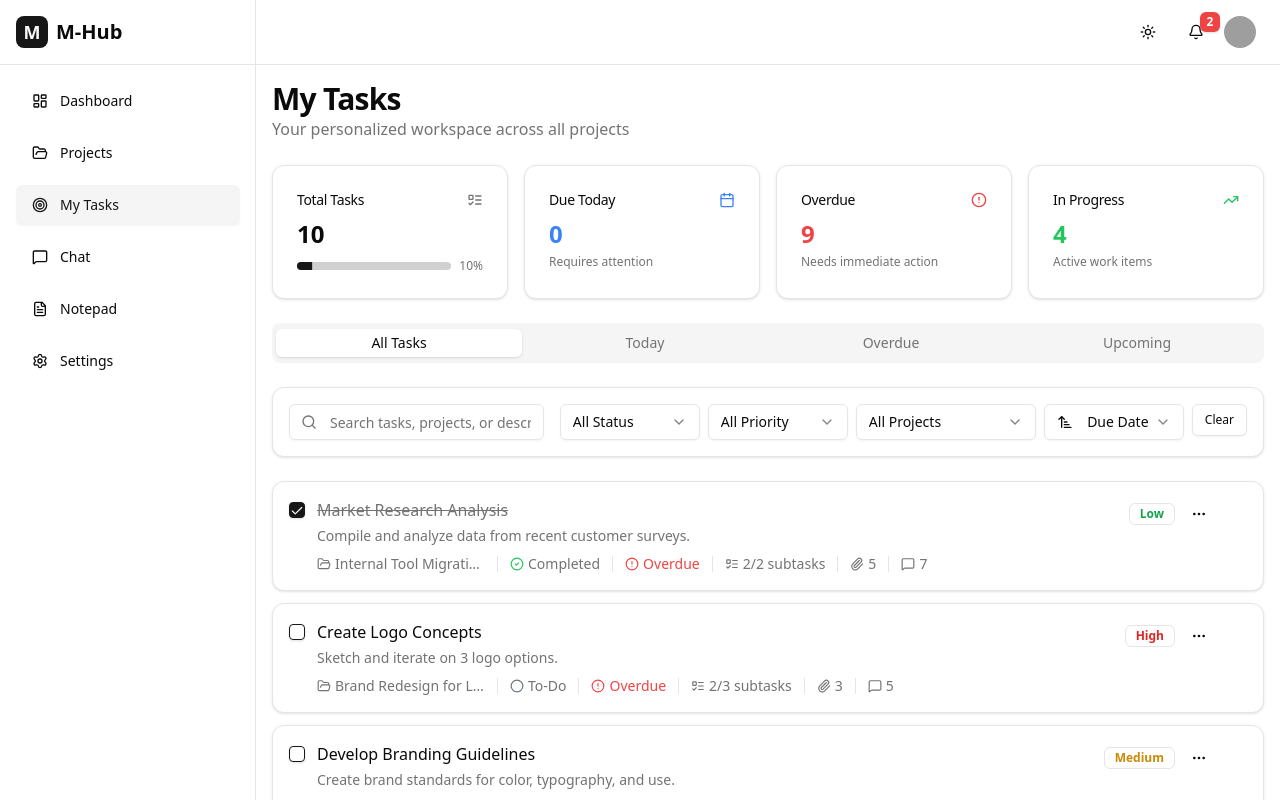
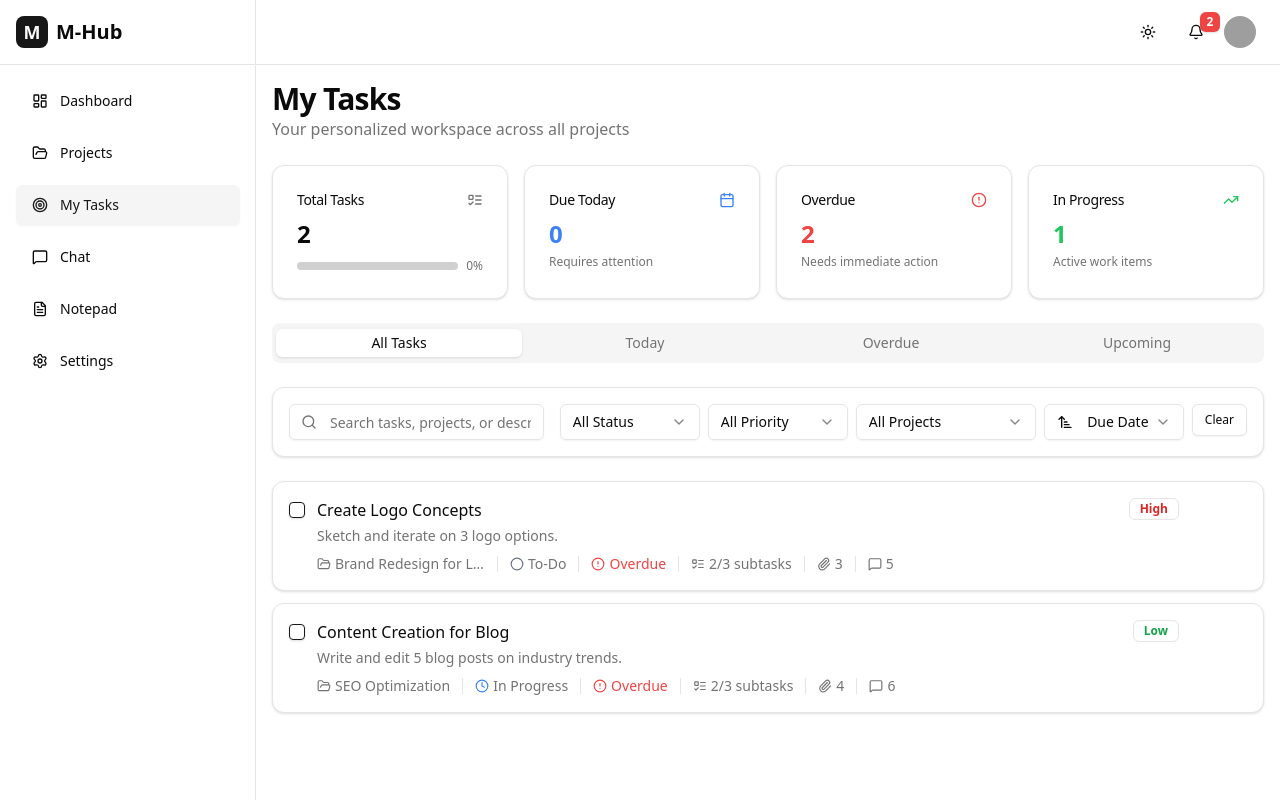
Before and after one commit to ANIEKWECHIDERA/M-Hub, a React (Vite) app in the folder client/: page /mytasks in a window 1280 px wide. Built offline with nearby package versions, Linux system fonts and the light colour scheme; grey boxes are pictures that could not be loaded.

Commit message:
Updated MyTask page to show only assined tasks

```diff
--- a/client/src/context/TaskContext.tsx
+++ b/client/src/context/TaskContext.tsx
@@ -324,7 +324,7 @@ export const TaskContextProvider = ({
       title: "Content Creation for Blog",
       description: "Write and edit 5 blog posts on industry trends.",
       status: "In Progress",
-      assignee: [12],
+      assignee: [12, 1],
       dueDate: "2024-10-15",
       priority: "low",
       createdAt: "2024-01-20T14:00:00Z",
--- a/client/src/pages/MyTasks.tsx
+++ b/client/src/pages/MyTasks.tsx
@@ -50,6 +50,7 @@ import { cn } from "@/lib/utils";
 import { CommentsSystem } from "@/components/CommentsSystem";
 import type { EnrichedTask, Subtask, Task, TaskStatus } from "@/Types/types";
 import { useTaskContext } from "@/context/TaskContext";
+import { useTeamContext } from "@/context/TeamMemberContext";
 
 const mockComments = [
   {
@@ -143,34 +144,56 @@ export default function MyTasksPage() {
     updateTask,
     getEnrichedTasks,
   } = useTaskContext();
+  const { teamMembers, currentMember } = useTeamContext();
+
+  // Get assigneeId from auth context (fallback to 1 if not available)
+  const assigneeId = currentMember?.id ?? 1; // TODO: Ensure currentUser.id comes from auth context
+  // TODO: Make companyId dynamic (e.g., from user context or auth)
+  const companyId = 1; // Hardcoded for now
+
   const tasks = getEnrichedTasks() as (Task & {
     projectTitle: string;
     clientName: string;
   })[];
-  // Calculate task statistics
+
+  // Calculate task statistics for the specific assignee
   const stats = useMemo(() => {
     const now = new Date();
     const today = new Date(now.getFullYear(), now.getMonth(), now.getDate());
     const tomorrow = new Date(today.getTime() + 86400000);
 
+    // Filter tasks by assignee and company
+    const assignedTasks = tasks.filter(
+      (task) =>
+        Array.isArray(task.assignee) &&
+        task.assignee.includes(assigneeId) &&
+        task.companyId === companyId
+    );
+
     return {
-      total: tasks.length,
-      completed: tasks.filter((t) => t.status === "Done").length,
-      inProgress: tasks.filter((t) => t.status === "In Progress").length,
-      todo: tasks.filter((t) => t.status === "To-Do").length,
-      overdue: tasks.filter(
+      total: assignedTasks.length,
+      completed: assignedTasks.filter((t) => t.status === "Done").length,
+      inProgress: assignedTasks.filter((t) => t.status === "In Progress")
+        .length,
+      todo: assignedTasks.filter((t) => t.status === "To-Do").length,
+      overdue: assignedTasks.filter(
         (t) => new Date(t.dueDate) < today && t.status !== "Done"
       ).length,
-      dueToday: tasks.filter((t) => {
+      dueToday: assignedTasks.filter((t) => {
         const dueDate = new Date(t.dueDate);
         return dueDate >= today && dueDate < tomorrow && t.status !== "Done";
       }).length,
     };
-  }, [tasks]);
+  }, [tasks, assigneeId]);
 
   // Filter and sort tasks
   const filteredTasks = useMemo(() => {
     const filtered = tasks.filter((task) => {
+      // Only show tasks assigned to the specific team member and company
+      const matchesAssignee =
+        Array.isArray(task.assignee) && task.assignee.includes(assigneeId);
+      const matchesCompany = task.companyId === companyId;
+
       const matchesSearch =
         task.title.toLowerCase().includes(searchQuery.toLowerCase()) ||
         task.description.toLowerCase().includes(searchQuery.toLowerCase()) ||
@@ -206,6 +229,8 @@ export default function MyTasksPage() {
       }
 
       return (
+        matchesAssignee &&
+        matchesCompany &&
         matchesSearch &&
         matchesStatus &&
         matchesPriority &&
@@ -240,6 +265,7 @@ export default function MyTasksPage() {
     filterProject,
     sortBy,
     viewMode,
+    assigneeId,
   ]);
 
   const projects = useMemo(() => {
@@ -249,7 +275,7 @@ export default function MyTasksPage() {
   const isOverdue = (dueDate: string, status: string) => {
     const now = new Date();
     const today = new Date(now.getFullYear(), now.getMonth(), now.getDate());
-    return new Date(dueDate) < today && status !== "completed";
+    return new Date(dueDate) < today && status !== "Done";
   };
 
   const isDueToday = (dueDate: string) => {
@@ -316,7 +342,7 @@ export default function MyTasksPage() {
 
     const subtask: Subtask = {
       id: Date.now(),
-      companyId: 1,
+      companyId: 1, // TODO: Make dynamic
       title: newSubtask,
       completed: false,
       createdAt: new Date().toISOString(),
@@ -352,7 +378,6 @@ export default function MyTasksPage() {
       <div className="flex flex-col sm:flex-row sm:items-center sm:justify-between gap-4">
         <div>
           <h1 className="text-3xl font-bold tracking-tight flex items-center gap-2">
-            {/* <Target className="h-8 w-8 text-primary" /> */}
             My Tasks
           </h1>
           <p className="text-muted-foreground">
@@ -473,9 +498,9 @@ export default function MyTasksPage() {
                 </SelectTrigger>
                 <SelectContent>
                   <SelectItem value="all">All Status</SelectItem>
-                  <SelectItem value="todo">To Do</SelectItem>
-                  <SelectItem value="in-progress">In Progress</SelectItem>
-                  <SelectItem value="completed">Completed</SelectItem>
+                  <SelectItem value="To-Do">To Do</SelectItem>
+                  <SelectItem value="In Progress">In Progress</SelectItem>
+                  <SelectItem value="Done">Completed</SelectItem>
                 </SelectContent>
               </Select>
 
@@ -580,7 +605,7 @@ export default function MyTasksPage() {
                           </p>
                         </div>
 
-                        <div className="flex items-center gap-2">
+                        <div className="flex items-center gap-2 mr-9">
                           <Badge
                             variant="outline"
                             className={cn(
@@ -591,7 +616,7 @@ export default function MyTasksPage() {
                             {priorityConfig[task.priority].label}
                           </Badge>
 
-                          <DropdownMenu>
+                          {/* <DropdownMenu>
                             <DropdownMenuTrigger
                               asChild
                               onClick={(e) => e.stopPropagation()}
@@ -630,7 +655,7 @@ export default function MyTasksPage() {
                                 Mark as Completed
                               </DropdownMenuItem>
                             </DropdownMenuContent>
-                          </DropdownMenu>
+                          </DropdownMenu> */}
                         </div>
                       </div>
 
@@ -761,7 +786,7 @@ export default function MyTasksPage() {
                 filterPriority !== "all" ||
                 filterProject !== "all"
                   ? "Try adjusting your search or filters"
-                  : "You're all caught up! No tasks assigned to you yet."}
+                  : "No tasks assigned to you yet."}
               </p>
             </CardContent>
           </Card>
@@ -1068,10 +1093,14 @@ export default function MyTasksPage() {
                       console.log("Like comment:", commentId);
                     }}
                     currentUser={{
-                      id: "current",
-                      name: "Current User",
-                      avatar: "/placeholder.svg?height=32&width=32",
-                      role: "Designer",
+                      id: assigneeId.toString(),
+                      name: currentMember
+                        ? `${currentMember.firstname} ${currentMember.lastname}`
+                        : "Current User",
+                      avatar:
+                        currentMember?.avatar ??
+                        "/placeholder.svg?height=32&width=32",
+                      role: currentMember?.role ?? "Designer",
                     }}
                     placeholder="Add a note or update..."
                   />
```
